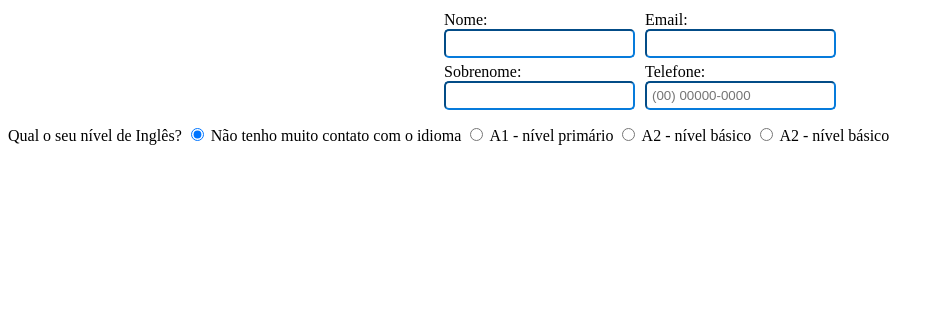
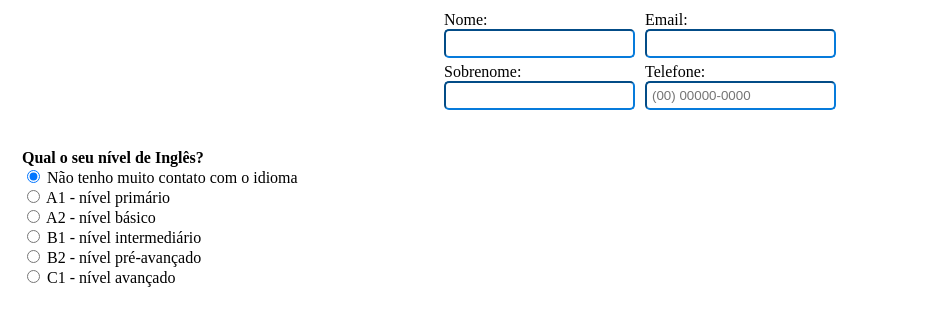
Before and after one commit to KimberllyAmaral/Treinando-HTML, a plain HTML site: page treinando flexbox/treinando.html in a window 1280 px wide. Shown: the part 105-430 px from the top of the page, without its empty margins (0-944 px from the left). Drawn offline with Linux system fonts and the light colour scheme.

Commit message:
ajustando alinhamento

```diff
--- a/treinando flexbox/stylesheet.css
+++ b/treinando flexbox/stylesheet.css
@@ -1,7 +1,11 @@
-.fieldset1 {
-    border: none;
+fieldset {
+    border: 0;
     display: flex;
     justify-content: center;
+    position: relative;
+
+
+
 }
 
 h1 {
@@ -11,9 +15,16 @@ h1 {
 .campo {
     margin: 5px;
 
+
 }
 .campo input[type="text"], .campo input[type="email"], .campo input[type="tel"] {
     padding: 5px;
     border-radius: 5px;
     border-color: rgb(6, 123, 219);
+
+
 }
+.fieldset2 {
+    border: 0;
+    position: absolute;
+}
--- a/treinando flexbox/treinando.html
+++ b/treinando flexbox/treinando.html
@@ -23,6 +23,9 @@
                     <br>
                     <input type="text" name="sobrenome" id="sobrenome">
                 </div>
+
+
+
             </div>
 
             <div>
@@ -36,18 +39,28 @@
                     <br>
                     <input type="tel" name="telefone" id="telefone" placeholder="(00) 00000-0000">
                 </div>
+            </div>
 
 
         </fieldset>
 
-        <div>
-            <label for="nivel">Qual o seu nível de Inglês?</label>
-            <label><input type="radio" name="sem-contato" value="sem-contato" checked> Não tenho muito contato com o idioma</label>
-            <label><input type="radio" name="a1" value="a1"> A1 - nível primário</label>
-            <label><input type="radio" name="a2" value="a2"> A2 - nível básico</label>
-            <label><input type="radio" name="b1" value="b1"> A2 - nível básico</label>
+        <fieldset class="fieldset2">
+            <div class="nivel">
+                <br>
+                <label id="titulo-nivel" for="nivel"><strong>Qual o seu nível de Inglês?</strong></label> <br>
+                <label><input type="radio" name="sem-contato" value="sem-contato" checked> Não tenho muito contato com o idioma</label> <br>
+                <label><input type="radio" name="a1" value="a1"> A1 - nível primário</label><br>
+                <label><input type="radio" name="a2" value="a2"> A2 - nível básico</label> <br>
+                <label><input type="radio" name="b1" value="b1"> B1 - nível intermediário</label> <br>
+                <label><input type="radio" name="b2" value="b2"> B2 - nível pré-avançado</label> <br>
+                <label><input type="radio" name="c1" value="c1"> C1 - nível avançado</label>
+            </div>
+        </fieldset>
 
-        </div>
+
+
+
+
 
     </form>
 </body>
```
